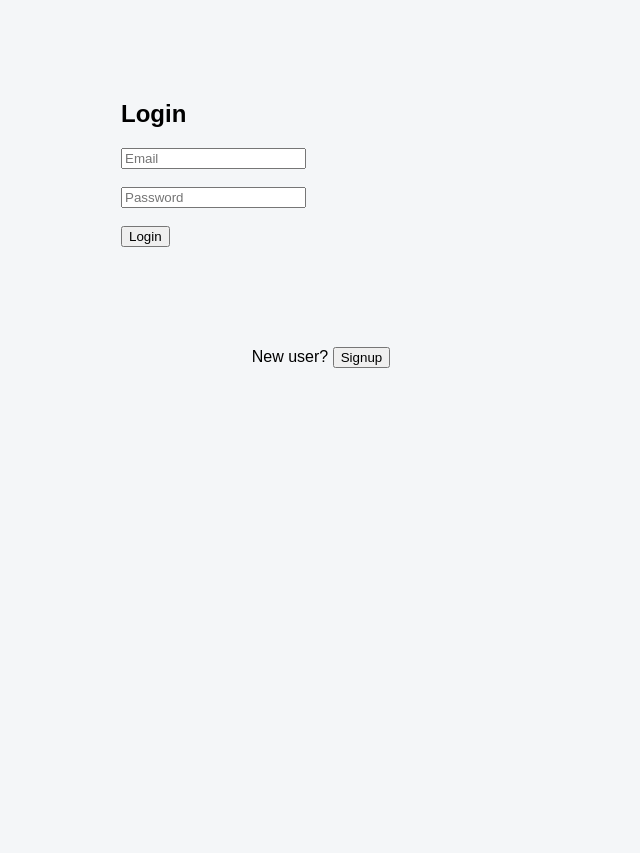
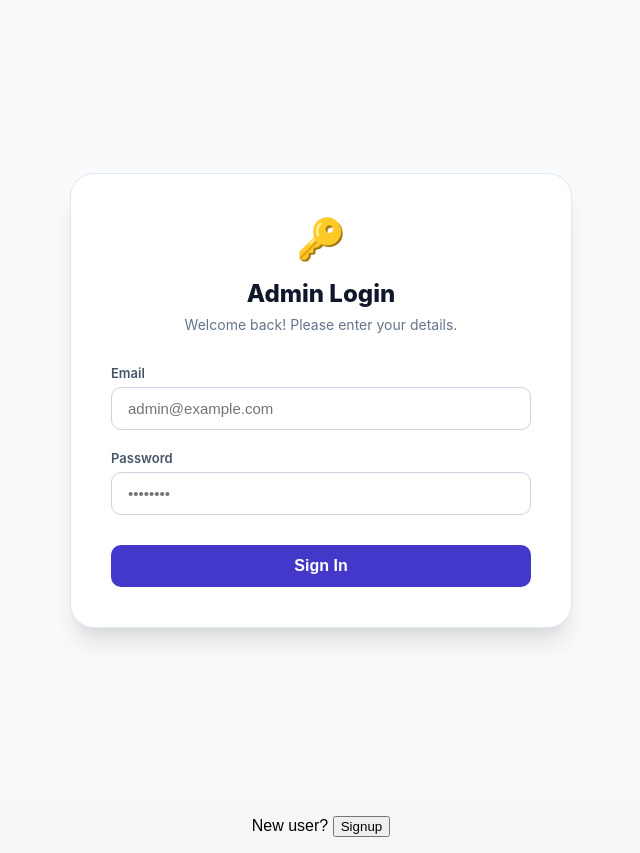
Before and after one commit to suspicious115478/4125, a React (Vite) app: page / in a window 1280 px wide. Shown: the whole page, without its empty margins (319-959 px from the left). Before the commit the page ends 800 px from the top, so only its background shows below. Built offline with nearby package versions, Linux system fonts and the light colour scheme.

Commit message:
Update Login.jsx

```diff
--- a/src/auth/Login.jsx
+++ b/src/auth/Login.jsx
@@ -5,53 +5,153 @@ function Login({ onLogin }) {
   const [email, setEmail] = useState('');
   const [password, setPassword] = useState('');
   const [errorMsg, setErrorMsg] = useState('');
+  const [loading, setLoading] = useState(false);
 
   async function handleLogin(e) {
     e.preventDefault();
+    setLoading(true);
+    setErrorMsg('');
 
-    const { data, error } = await supabase.auth.signInWithPassword({
-      email,
-      password
-    });
+    const { data, error } = await supabase.auth.signInWithPassword({ email, password });
 
     if (error) {
       setErrorMsg(error.message);
     } else {
       onLogin(data.session);
     }
+    setLoading(false);
   }
 
   return (
-    <div style={{ maxWidth: 400, margin: '100px auto' }}>
-      <h2>Login</h2>
+    <div style={authStyles.container}>
+      <div style={authStyles.card}>
+        <div style={authStyles.header}>
+          <div style={authStyles.logo}>🔑</div>
+          <h2 style={authStyles.title}>Admin Login</h2>
+          <p style={authStyles.subtitle}>Welcome back! Please enter your details.</p>
+        </div>
 
-      <form onSubmit={handleLogin}>
+        <form onSubmit={handleLogin} style={authStyles.form}>
+          <div style={authStyles.inputGroup}>
+            <label style={authStyles.label}>Email</label>
             <input
               type="email"
-          placeholder="Email"
+              placeholder="admin@example.com"
+              style={authStyles.input}
               value={email}
               onChange={e => setEmail(e.target.value)}
               required
             />
+          </div>
 
-        <br /><br />
-
+          <div style={authStyles.inputGroup}>
+            <label style={authStyles.label}>Password</label>
             <input
               type="password"
-          placeholder="Password"
+              placeholder="••••••••"
+              style={authStyles.input}
               value={password}
               onChange={e => setPassword(e.target.value)}
               required
             />
+          </div>
 
-        <br /><br />
-
-        <button type="submit">Login</button>
+          <button type="submit" style={authStyles.button} disabled={loading}>
+            {loading ? 'Authenticating...' : 'Sign In'}
+          </button>
         </form>
 
-      <p style={{ color: 'red' }}>{errorMsg}</p>
+        {errorMsg && (
+          <p style={{ ...authStyles.message, color: '#ef4444', backgroundColor: '#fef2f2' }}>
+            {errorMsg}
+          </p>
+        )}
+      </div>
     </div>
   );
 }
 
+// SHARED STYLES FOR AUTH PAGES
+const authStyles = {
+  container: {
+    display: 'flex',
+    alignItems: 'center',
+    justifyContent: 'center',
+    minHeight: '100vh',
+    backgroundColor: '#f8fafc',
+    fontFamily: '"Inter", sans-serif',
+  },
+  card: {
+    backgroundColor: '#ffffff',
+    padding: '40px',
+    borderRadius: '24px',
+    boxShadow: '0 20px 25px -5px rgba(0, 0, 0, 0.1), 0 10px 10px -5px rgba(0, 0, 0, 0.04)',
+    width: '100%',
+    maxWidth: '420px',
+    border: '1px solid #e2e8f0',
+  },
+  header: {
+    textAlign: 'center',
+    marginBottom: '32px',
+  },
+  logo: {
+    fontSize: '40px',
+    marginBottom: '16px',
+  },
+  title: {
+    margin: 0,
+    fontSize: '24px',
+    fontWeight: '800',
+    color: '#0f172a',
+  },
+  subtitle: {
+    margin: '8px 0 0',
+    fontSize: '14px',
+    color: '#64748b',
+  },
+  form: {
+    display: 'flex',
+    flexDirection: 'column',
+    gap: '20px',
+  },
+  inputGroup: {
+    display: 'flex',
+    flexDirection: 'column',
+    gap: '6px',
+  },
+  label: {
+    fontSize: '13px',
+    fontWeight: '600',
+    color: '#475569',
+  },
+  input: {
+    padding: '12px 16px',
+    borderRadius: '10px',
+    border: '1px solid #cbd5e1',
+    fontSize: '15px',
+    outline: 'none',
+    transition: 'border-color 0.2s',
+  },
+  button: {
+    backgroundColor: '#4338ca',
+    color: '#ffffff',
+    padding: '12px',
+    borderRadius: '10px',
+    border: 'none',
+    fontSize: '16px',
+    fontWeight: '600',
+    cursor: 'pointer',
+    marginTop: '10px',
+    transition: 'background-color 0.2s',
+  },
+  message: {
+    marginTop: '20px',
+    padding: '12px',
+    borderRadius: '8px',
+    fontSize: '13px',
+    textAlign: 'center',
+    fontWeight: '500',
+  }
+};
+
 export default Login;
```
Lines whose indentation alone changed are shown as unchanged.
